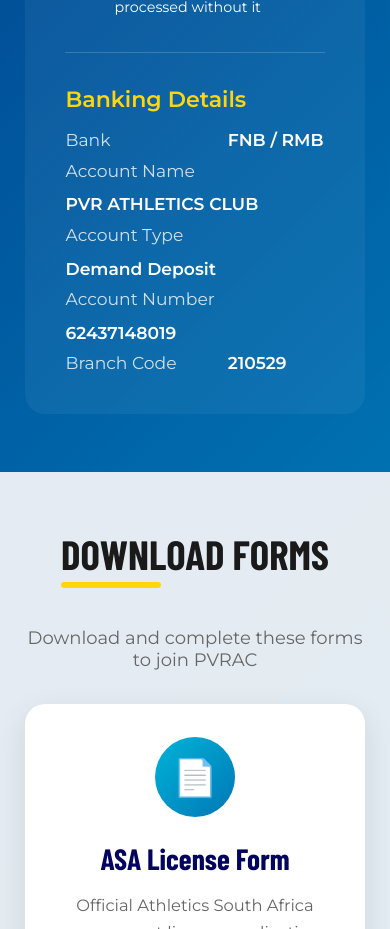
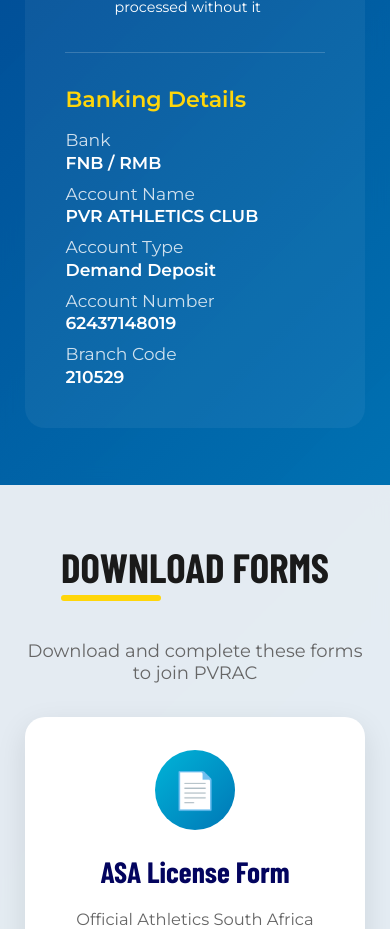
Before and after one commit to pvrac/pvrac-website, a Next.js app: page /membership in a window 390 px wide. Shown: the part 2360-3289 px from the top of the page. Built offline with nearby package versions, Linux system fonts and the light colour scheme; a web font is replaced by a local one.

Commit message:
Stack banking details on mobile

```diff
--- a/src/app/membership/page.module.css
+++ b/src/app/membership/page.module.css
@@ -234,4 +234,15 @@
   .formsGrid {
     grid-template-columns: 1fr;
   }
+
+  /* Stack every banking row as label-above-value so short values (bank name,
+     branch code) don't sit beside their heading while long ones wrap below. */
+  .bankList > div {
+    flex-direction: column;
+    gap: 0.1rem;
+  }
+
+  .bankList dt {
+    min-width: 0;
+  }
 }
```
